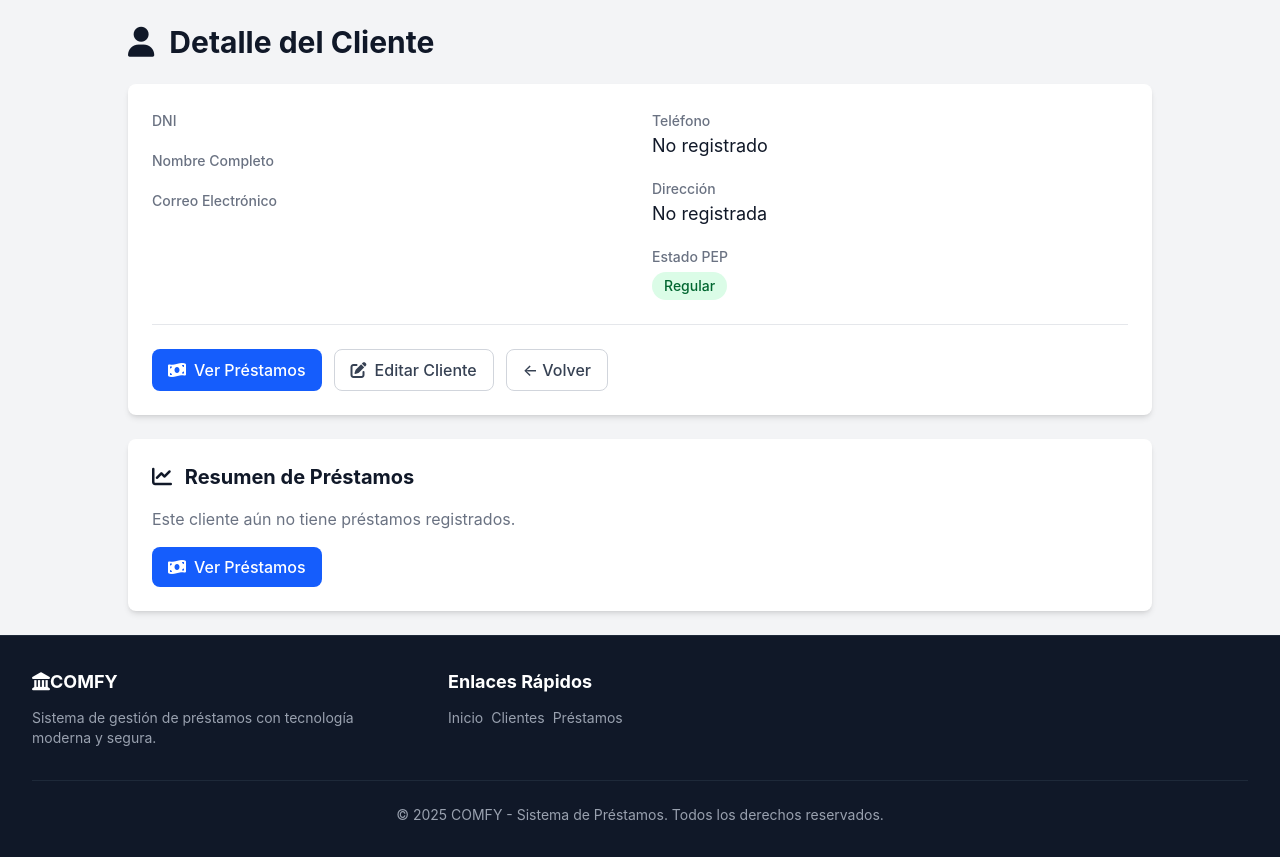
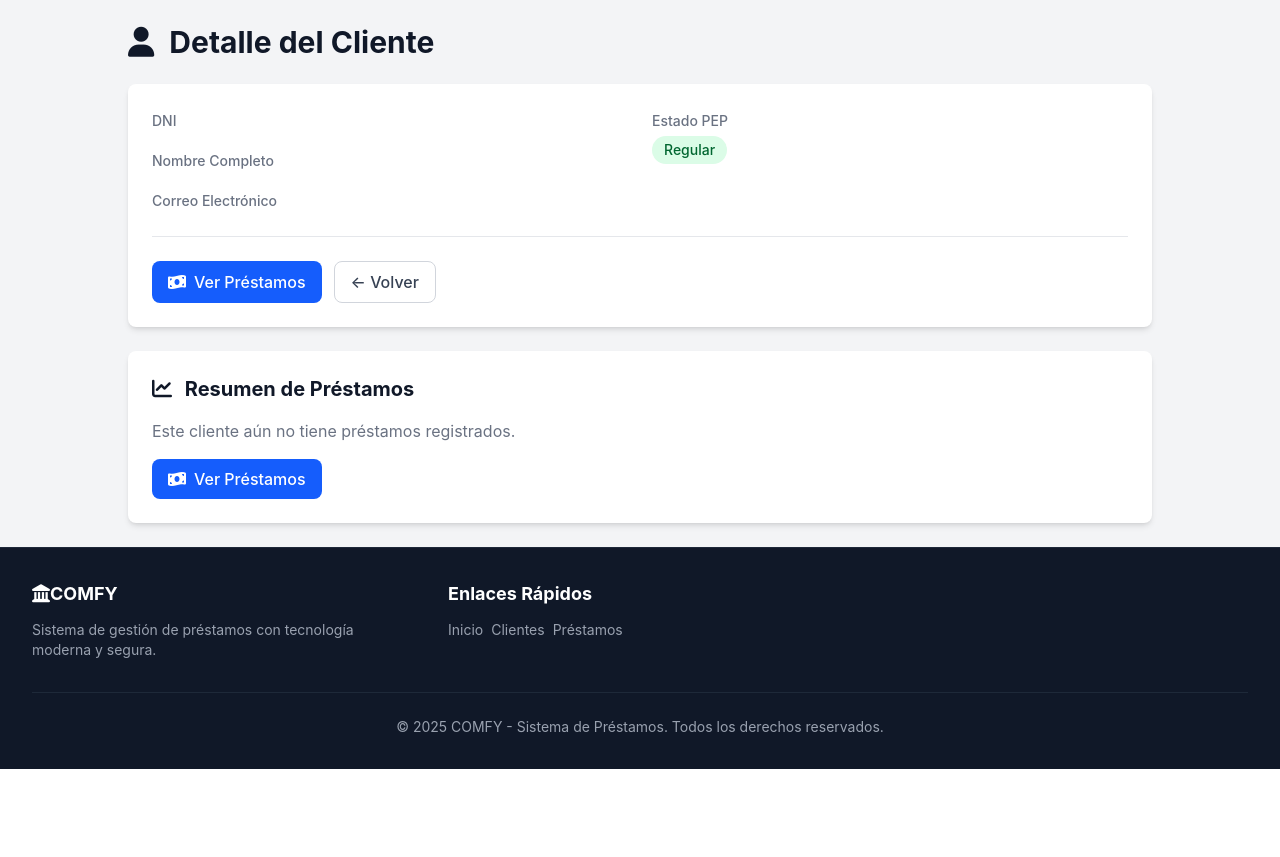
Before and after one commit to UPAO-INSO/caso-agile, a Flask app: template app/templates/pages/clientes/detalle.html in a window 1280 px wide. Shown: the part 108-965 px from the top of the page. After the commit the page ends 877 px from the top, so only its background shows below. Run offline with Flask 3, Linux system fonts and the light colour scheme; the template is opened without the code that fills it, so the values that code supplies are empty; style sheets or scripts are compiled from the project's sources; parts of the project's set-up code (start-up, migrations or seed data) failed here and were passed over; some libraries are stand-ins or nearby versions.

Commit message:
fix:mejoras visuales

```diff
--- a/app/templates/pages/clientes/detalle.html
+++ b/app/templates/pages/clientes/detalle.html
@@ -50,19 +50,6 @@ badge %} {% block content %}
 
       <!-- Columna Derecha -->
       <div class="space-y-4">
-        <div>
-          <label class="text-sm font-medium text-gray-500">Teléfono</label>
-          <p class="text-lg text-gray-900">
-            {{ cliente.telefono or 'No registrado' }}
-          </p>
-        </div>
-
-        <div>
-          <label class="text-sm font-medium text-gray-500">Dirección</label>
-          <p class="text-lg text-gray-900">
-            {{ cliente.direccion or 'No registrada' }}
-          </p>
-        </div>
 
         <div>
           <label class="text-sm font-medium text-gray-500">Estado PEP</label>
@@ -83,13 +70,6 @@ badge %} {% block content %}
         <i class="fa-solid fa-money-bill-wave mr-2"></i>
         Ver Préstamos
       </a>
-
-      <button
-        class="inline-flex items-center px-4 py-2 border border-gray-300 rounded-lg font-medium text-gray-700 hover:bg-gray-50 transition-colors"
-      >
-        <i class="fa-solid fa-pen-to-square mr-2"></i>
-        Editar Cliente
-      </button>
 
       <a
         href="{{ url_for('clientes_view.listar_clientes_view') }}"
```
Also changed, not shown: README.md.
